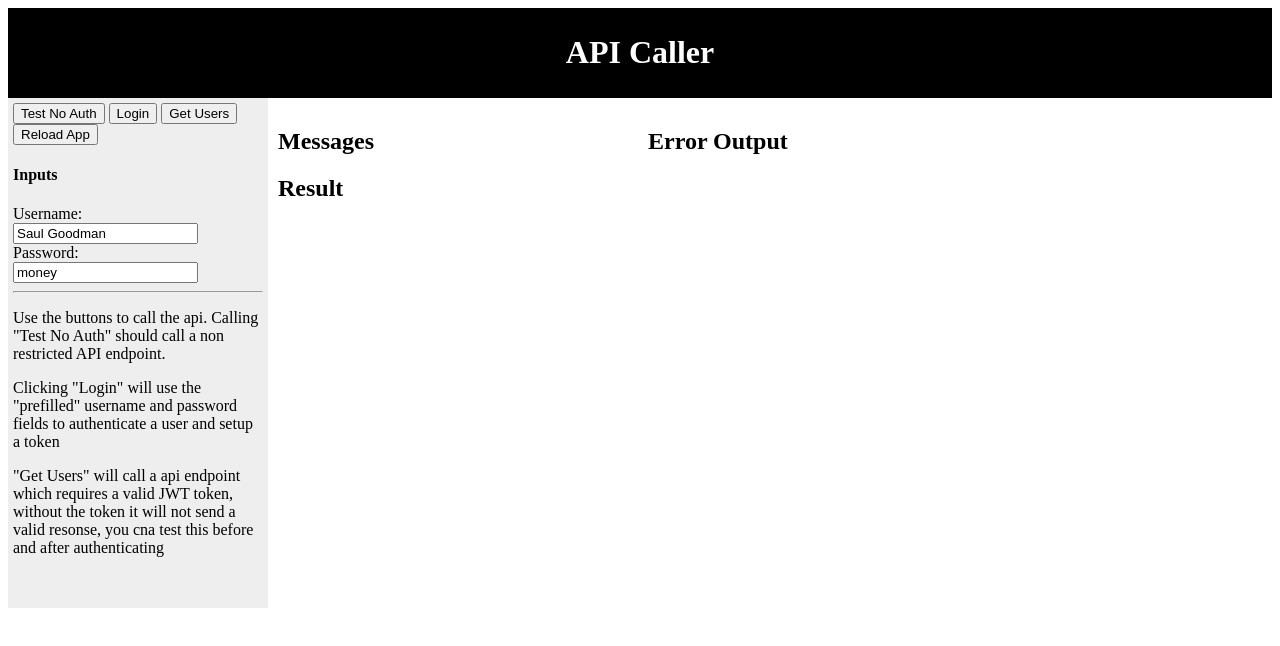
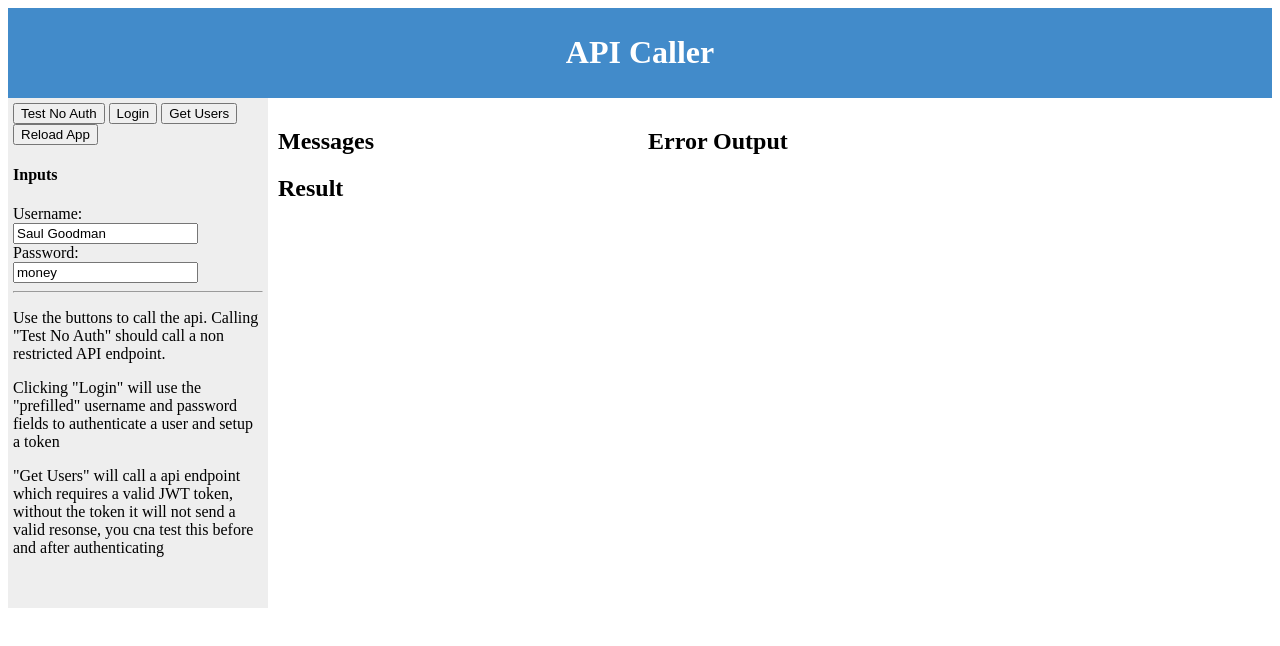
Before and after one commit to kukielp/basic-jwt-nodejs, a website: page public/index.html in a window 1280 px wide. Drawn offline with Linux system fonts and the light colour scheme.

Commit message:
Changed the color of the header

```diff
--- a/public/index.html
+++ b/public/index.html
@@ -3,7 +3,7 @@
 <head>
     <style>
         .header {
-            background-color: black;
+            background-color: #428BCA;
             color: white;
             text-align: center;
             padding: 5px;
```
